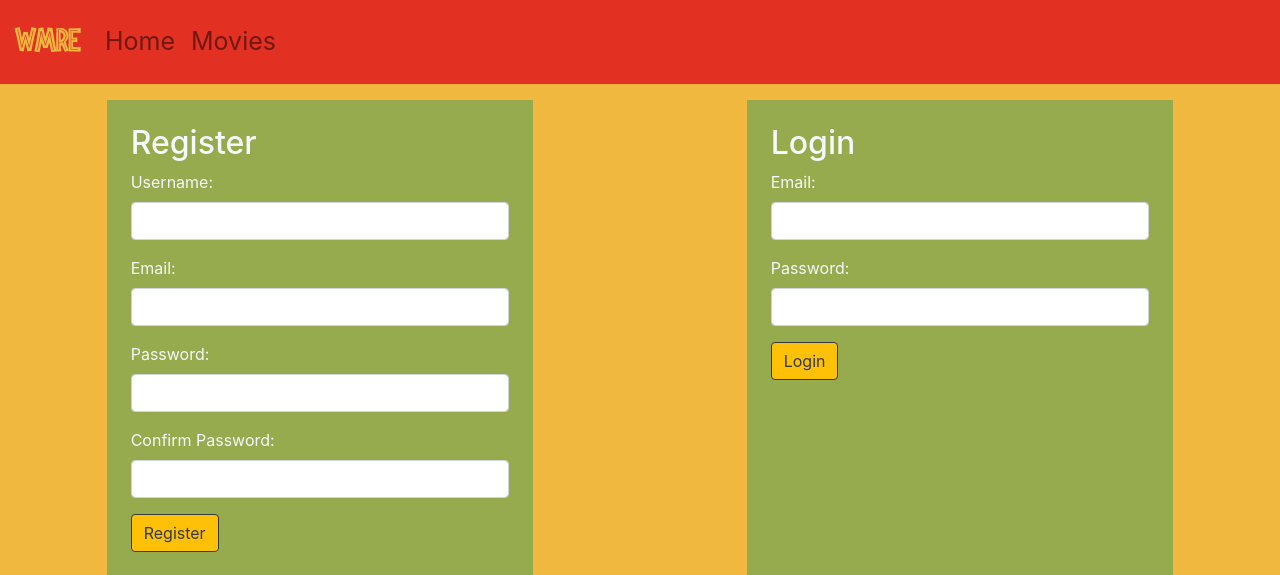
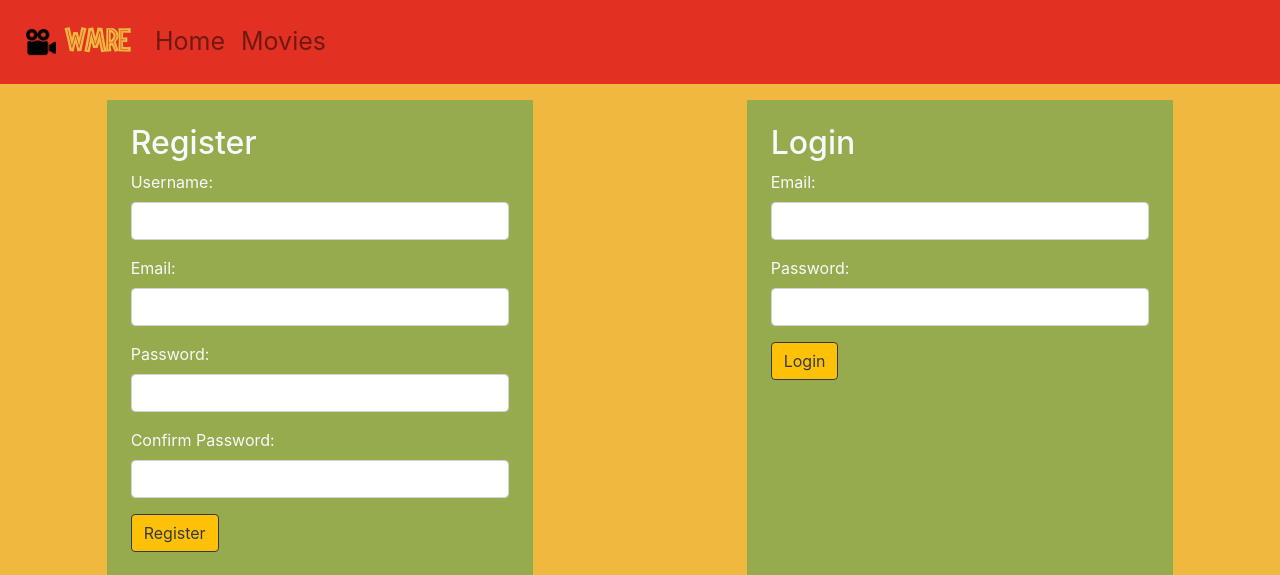
Before and after one commit to gothicneo/movies_project, a Flask app: page / in a window 1280 px wide. Shown: the top 575 px of the page. Run offline with Flask 3, Linux system fonts and the light colour scheme.

Commit message:
Added icon to all pages

```diff
--- a/movies_app/templates/movie_add.html
+++ b/movies_app/templates/movie_add.html
@@ -12,6 +12,7 @@
 
     <!--NAVBAR-->
     <nav class="navbar navbar-expand-md navbar-dark bg-jpr">
+        <img src="../static/video-camera.png" class="banner-icon">
         <a class="jurassic-nav mr-3" href="#">WMRE</a>
         <button class="navbar-toggler" type="button" data-toggle:"collapse" data-target="#navbarNav">
             <span class="navbar-toggler-icon"></span>
--- a/movies_app/templates/movie_edit.html
+++ b/movies_app/templates/movie_edit.html
@@ -12,6 +12,7 @@
 
     <!--NAVBAR-->
     <nav class="navbar navbar-expand-md navbar-dark bg-jpr">
+        <img src="../static/video-camera.png" class="banner-icon">
         <a class="jurassic-nav mr-3" href="#">WMRE</a>
         <button class="navbar-toggler" type="button" data-toggle:"collapse" data-target="#navbarNav">
             <span class="navbar-toggler-icon"></span>
--- a/movies_app/templates/movie_view.html
+++ b/movies_app/templates/movie_view.html
@@ -12,6 +12,7 @@
 
     <!--NAVBAR-->
     <nav class="navbar navbar-expand-md navbar-dark bg-jpr">
+        <img src="../static/video-camera.png" class="banner-icon">
         <a class="jurassic-nav mr-3" href="#">WMRE</a>
         <button class="navbar-toggler" type="button" data-toggle:"collapse" data-target="#navbarNav">
             <span class="navbar-toggler-icon"></span>
--- a/movies_app/templates/movies_genre.html
+++ b/movies_app/templates/movies_genre.html
@@ -12,6 +12,7 @@
 
     <!--NAVBAR-->
     <nav class="navbar navbar-expand-md navbar-dark bg-jpr">
+        <img src="../static/video-camera.png" class="banner-icon">
         <a class="jurassic-nav mr-3" href="#">WMRE</a>
         <button class="navbar-toggler" type="button" data-toggle:"collapse" data-target="#navbarNav">
             <span class="navbar-toggler-icon"></span>
--- a/movies_app/templates/movies_year.html
+++ b/movies_app/templates/movies_year.html
@@ -12,7 +12,7 @@
 
     <!--NAVBAR-->
     <nav class="navbar navbar-expand-md navbar-dark bg-jpr">
-        <img src="../static/video-camera.png">
+        <img src="../static/video-camera.png" class="banner-icon">
         <a class="jurassic-nav mr-3" href="#">WMRE</a>
         <button class="navbar-toggler" type="button" data-toggle:"collapse" data-target="#navbarNav">
             <span class="navbar-toggler-icon"></span>
--- a/movies_app/templates/user_edit.html
+++ b/movies_app/templates/user_edit.html
@@ -12,6 +12,7 @@
 
     <!--NAVBAR-->
     <nav class="navbar navbar-expand-md navbar-dark bg-jpr">
+        <img src="../static/video-camera.png" class="banner-icon">
         <a class="jurassic-nav mr-3" href="#">WMRE</a>
         <button class="navbar-toggler" type="button" data-toggle:"collapse" data-target="#navbarNav">
             <span class="navbar-toggler-icon"></span>
--- a/movies_app/templates/user_likes.html
+++ b/movies_app/templates/user_likes.html
@@ -12,6 +12,7 @@
 
     <!--NAVBAR-->
     <nav class="navbar navbar-expand-md navbar-dark bg-jpr">
+        <img src="../static/video-camera.png" class="banner-icon">
         <a class="jurassic-nav mr-3" href="#">WMRE</a>
         <button class="navbar-toggler" type="button" data-toggle:"collapse" data-target="#navbarNav">
             <span class="navbar-toggler-icon"></span>
--- a/movies_app/templates/user_login_and_reg.html
+++ b/movies_app/templates/user_login_and_reg.html
@@ -12,6 +12,7 @@
 <body class="bg-jpy">
  <!--NAVBAR-->
  <nav class="navbar navbar-expand-md navbar-light bg-jpr">
+    <img src="../static/video-camera.png" class="banner-icon">
     <a class="jurassic-nav mr-3" href="#">WMRE</a>
     <button class="navbar-toggler" type="button" data-toggle="collapse" data-target="#navbarNav">
         <span class="navbar-toggler-icon"></span>
--- a/movies_app/templates/user_profile.html
+++ b/movies_app/templates/user_profile.html
@@ -12,6 +12,7 @@
 
     <!--NAVBAR-->
     <nav class="navbar navbar-expand-md navbar-dark bg-jpr">
+        <img src="../static/video-camera.png" class="banner-icon">
         <a class="jurassic-nav mr-3" href="#">WMRE</a>
         <button class="navbar-toggler" type="button" data-toggle:"collapse" data-target="#navbarNav">
             <span class="navbar-toggler-icon"></span>
--- a/movies_app/templates/users_all.html
+++ b/movies_app/templates/users_all.html
@@ -12,6 +12,7 @@
 
     <!--NAVBAR-->
     <nav class="navbar navbar-expand-md navbar-dark bg-jpr">
+        <img src="../static/video-camera.png" class="banner-icon">
         <a class="jurassic-nav mr-3" href="#">WMRE</a>
         <button class="navbar-toggler" type="button" data-toggle:"collapse" data-target="#navbarNav">
             <span class="navbar-toggler-icon"></span>
```
